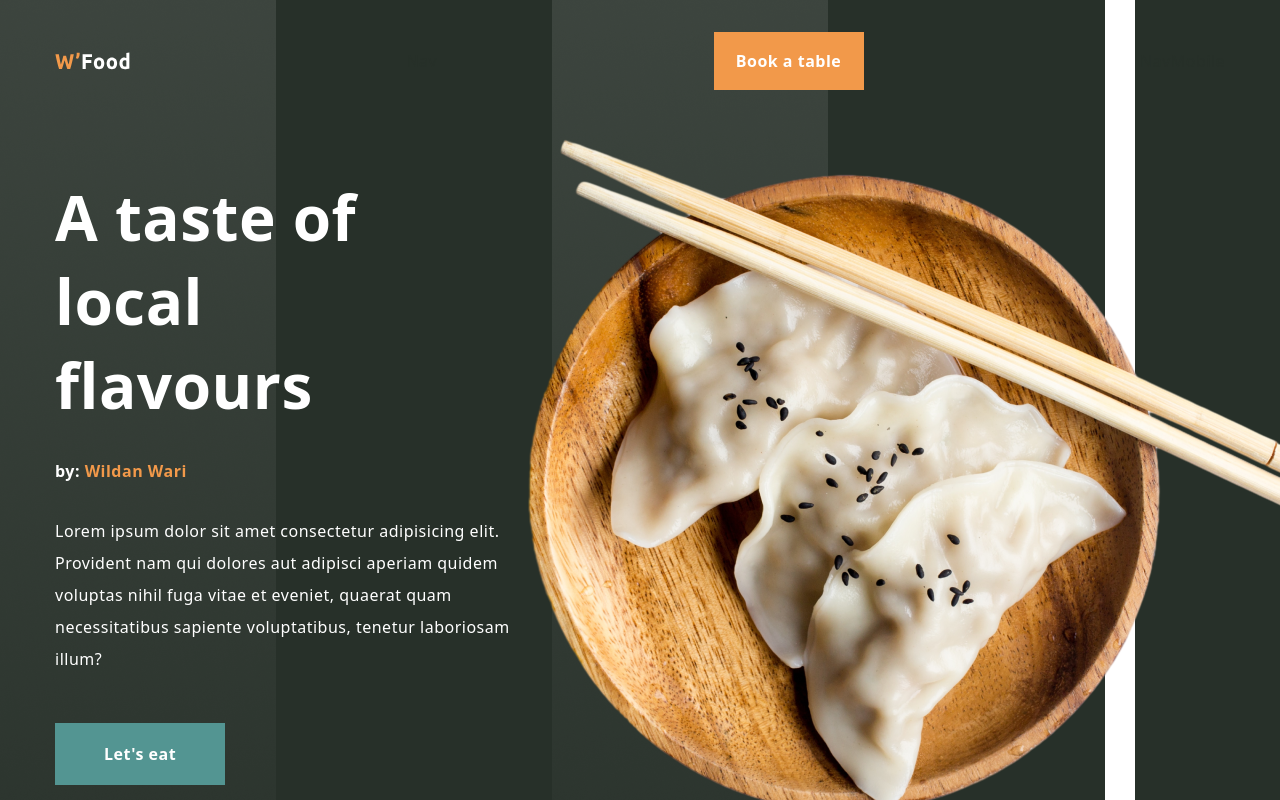
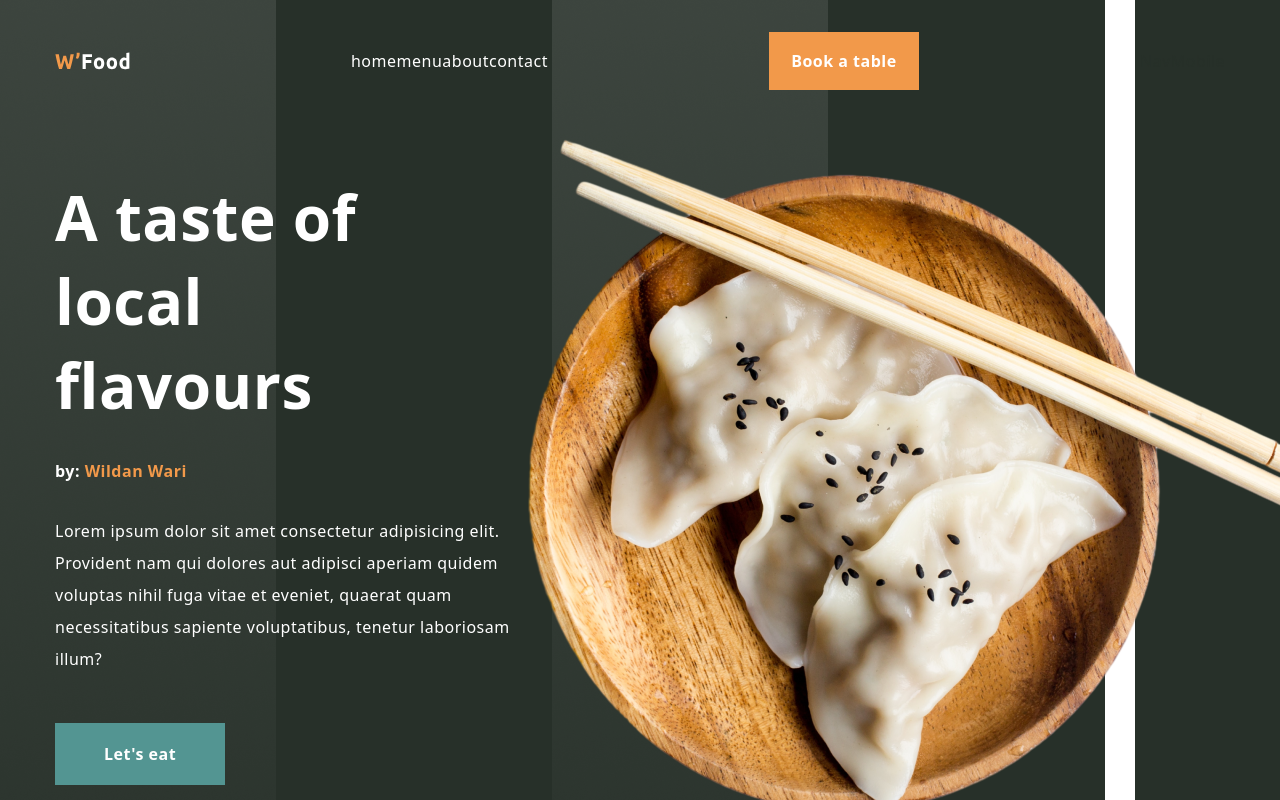
Before and after one commit to Sama-E/kulan, a Next.js app: page / in a window 1280 px wide. Shown: the top 800 px of the page. Built offline with nearby package versions, Linux system fonts and the light colour scheme.

Commit message:
Nav update

```diff
--- a/components/Header.jsx
+++ b/components/Header.jsx
@@ -41,7 +41,7 @@
           </Link>
 
           {/* nav */}
-          <Nav />
+          <Nav containerStyles='hidden xl:flex' />
 
           {/* btn */}
           <ScrollLink to='reservation' smooth={true}>
--- a/components/Nav.jsx
+++ b/components/Nav.jsx
@@ -1,9 +1,48 @@
+import { Link } from "react-scroll"
 
+const links = [
+{
+  path:'home',
+  name: 'home',
+  offset:-50
+},
+{
+  path:'menu',
+  name: 'menu',
+  offset:-50
+},
+{
+  path:'about',
+  name: 'about',
+  offset:-150
+},
+{
+  path:'contact',
+  name: 'contact',
+  offset:0
+},
+]
 
-const Nav = () => {
+const Nav = ({containerStyles, linkStyles}) => {
   return (
-    <div>Nav</div>
+    <nav className={`${containerStyles}`}>
+      {links.map((link, index) => {
+        return (
+          <Link
+            key={index}
+            to={link.path}
+            spy={true}
+            smooth={true}
+            offset={link.offset}
+            duration={500}
+            className={`${linkStyles}`}
+          >
+            {link.name}
+          </Link>
+          );
+      })}
+    </nav>
   )
 }
 
-export default Nav
+export default Nav;
```
